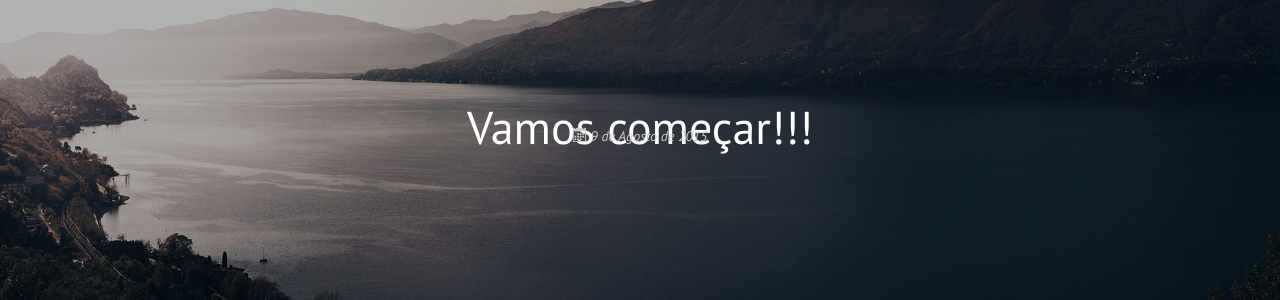
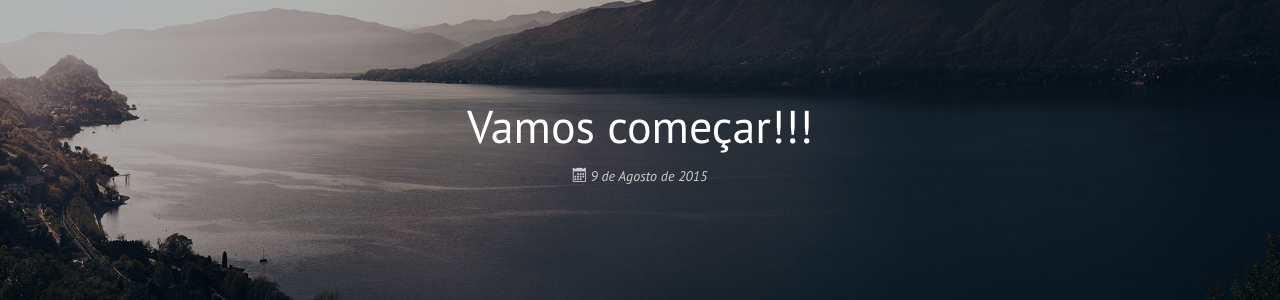
Before and after one commit to Wprosdocimo/wprosdocimo.github.io, a Jekyll site: the page built from _posts/2015-08-09-Vamos-comecar.md, in a window 1280 px wide. Shown: the part 354-654 px from the top of the page. Built offline with Jekyll 4.4.1, drawn with Linux system fonts in a browser that asks for light colours; nearby versions of some CDN libraries; some web fonts are replaced; library files that are not in the unit come from our copies; comment, search, counter and statistics services are not loaded.

Commit message:
fix .post-title and .post-meta

```diff
--- a/_sass/_blog.scss
+++ b/_sass/_blog.scss
@@ -157,15 +157,20 @@
   .post-title {
     @include font-size(32px);
     color: $white-color;
+    line-height: 1.2;
   }
 
   .post-meta {
     @include font-size(14px);
     font-style: italic;
-    margin-top: 40px;
+    margin-top: 80px;
 
     &, a {
       color: darken($white-color, 20%);
+    }
+
+    @include media(D) {
+      margin-top: 80px;
     }
   }
 
--- a/_sass/_layout-OLD.scss
+++ /dev/null
@@ -1,233 +0,0 @@
-/**
- * Site header
- */
-.site-header {
-  border-top: 5px solid $gray-color-dark;
-  border-bottom: 1px solid $gray-color-light;
-  min-height: 56px;
-
-  // Positioning context for the mobile navigation icon
-  position: relative;
-}
-
-.site-title {
-  font-size: 26px;
-  line-height: 56px;
-  letter-spacing: -1px;
-  margin-bottom: 0;
-  float: left;
-
-  &,
-  &:visited {
-    color: $gray-color-dark;
-  }
-}
-
-.site-nav {
-  float: right;
-  line-height: 56px;
-
-  .menu-icon {
-    display: none;
-  }
-
-  .page-link {
-    color: $text-color;
-    line-height: $base-line-height;
-
-    // Gaps between nav items, but not on the first one
-    &:not(:first-child) {
-      margin-left: 20px;
-    }
-  }
-
-  @include media-query($on-palm) {
-    position: absolute;
-    top: 9px;
-    right: 30px;
-    background-color: $background-color;
-    border: 1px solid $gray-color-light;
-    border-radius: 5px;
-    text-align: right;
-
-    .menu-icon {
-      display: block;
-      float: right;
-      width: 36px;
-      height: 26px;
-      line-height: 0;
-      padding-top: 10px;
-      text-align: center;
-
-      > svg {
-        width: 18px;
-        height: 15px;
-
-        path {
-          fill: $gray-color-dark;
-        }
-      }
-    }
-
-    .trigger {
-      clear: both;
-      display: none;
-    }
-
-    &:hover .trigger {
-      display: block;
-      padding-bottom: 5px;
-    }
-
-    .page-link {
-      display: block;
-      padding: 5px 10px;
-    }
-  }
-}
-
-/**
- * Site footer
- */
-.site-footer {
-  border-top: 1px solid $gray-color-light;
-  padding: $spacing-unit 0;
-}
-
-.footer-heading {
-  font-size: 18px;
-  margin-bottom: $spacing-unit / 2;
-}
-
-.contact-list,
-.social-media-list {
-  list-style: none;
-  margin-left: 0;
-}
-
-.footer-col-wrapper {
-  font-size: 15px;
-  color: $gray-color;
-  margin-left: -$spacing-unit / 2;
-
-  @extend %clearfix;
-}
-
-.footer-col {
-  float: left;
-  margin-bottom: $spacing-unit / 2;
-  padding-left: $spacing-unit / 2;
-}
-
-.footer-col-1 {
-  width: -webkit-calc(35% - (#{$spacing-unit} / 2));
-  width: calc(35% - (#{$spacing-unit} / 2));
-}
-
-.footer-col-2 {
-  width: -webkit-calc(20% - (#{$spacing-unit} / 2));
-  width: calc(20% - (#{$spacing-unit} / 2));
-}
-
-.footer-col-3 {
-  width: -webkit-calc(45% - (#{$spacing-unit} / 2));
-  width: calc(45% - (#{$spacing-unit} / 2));
-}
-
-@include media-query($on-laptop) {
-  .footer-col-1,
-  .footer-col-2 {
-    width: -webkit-calc(50% - (#{$spacing-unit} / 2));
-    width: calc(50% - (#{$spacing-unit} / 2));
-  }
-
-  .footer-col-3 {
-    width: -webkit-calc(100% - (#{$spacing-unit} / 2));
-    width: calc(100% - (#{$spacing-unit} / 2));
-  }
-}
-
-
-@include media-query($on-palm) {
-  .footer-col {
-    float: none;
-    width: -webkit-calc(100% - (#{$spacing-unit} / 2));
-    width: calc(100% - (#{$spacing-unit} / 2));
-  }
-}
-
-
-/**
- * Page content
- */
-.page-content {
-  padding: $spacing-unit 0;
-}
-
-.page-heading {
-  font-size: 20px;
-}
-
-.post-list {
-  margin-left: 0;
-  list-style: none;
-
-  > li {
-    margin-bottom: $spacing-unit;
-  }
-}
-
-.post-meta {
-  font-size: $small-font-size;
-  color: $gray-color;
-}
-
-.post-link {
-  display: block;
-  font-size: 24px;
-}
-
-/**
- * Posts
- */
-.post-header {
-  margin-bottom: $spacing-unit;
-}
-
-.post-title {
-  font-size: 42px;
-  letter-spacing: -1px;
-  line-height: 1;
-
-  @include media-query($on-laptop) {
-    font-size: 36px;
-  }
-}
-
-.post-content {
-  margin-bottom: $spacing-unit;
-
-  h2 {
-    font-size: 32px;
-
-    @include media-query($on-laptop) {
-      font-size: 28px;
-    }
-  }
-
-  h3 {
-    font-size: 26px;
-
-    @include media-query($on-laptop) {
-      font-size: 22px;
-    }
-  }
-
-  h4 {
-    font-size: 20px;
-
-    @include media-query($on-laptop) {
-      font-size: 18px;
-    }
-  }
-}
```
